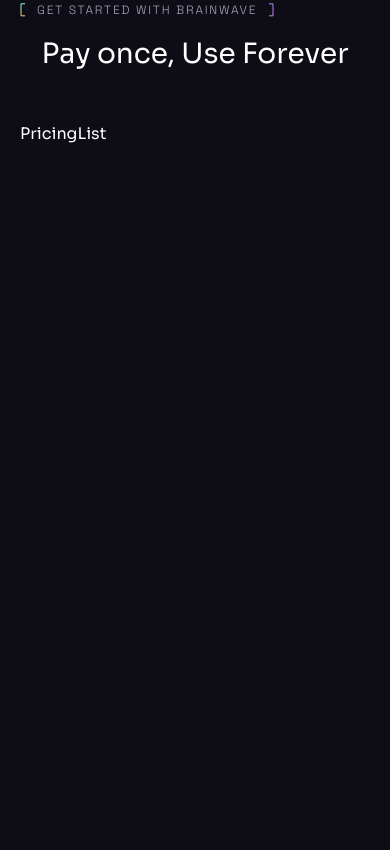
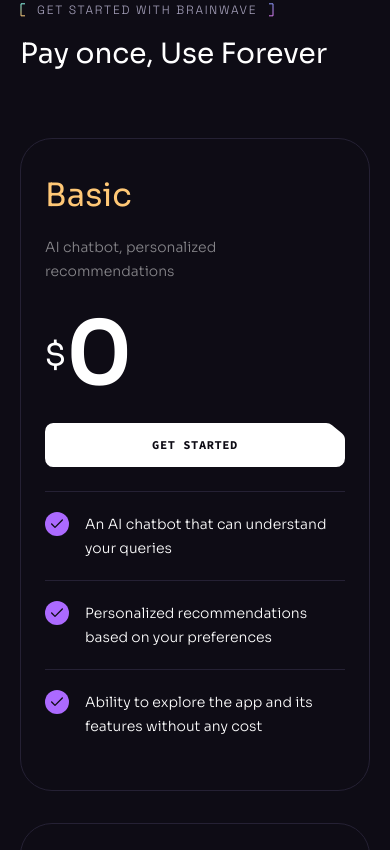
Before and after one commit to Shaheer5/brainwave, a React (Vite) app: page / in a window 390 px wide. Shown: the part 6880-7730 px from the top of the page. Before the commit the page ends 7066 px from the top, so only its background shows below. Built offline with nearby package versions, Linux system fonts and the light colour scheme.

Commit message:
Pricing Section Completed

```diff
--- a/src/components/Heading.jsx
+++ b/src/components/Heading.jsx
@@ -3,7 +3,7 @@
 
 const Heading = ({ className, title, text, tag }) => {
   return (
-    <div className={`${className} max-w-[50rem] mx-auto mb-12 lg:mb-20`}>
+    <div className={`${className} max-w-[50rem] mx-auto mb-12 lg:mb-20 md:text-center`}>
       {tag && <Tagline className="mb-4 md:justify-center">{tag}</Tagline>}
       {title && <h2 className="h2">{title}</h2>}
       {text && <p className="body-2 mt-4 text-n-4">{text}</p>}
--- a/src/components/Pricing.jsx
+++ b/src/components/Pricing.jsx
@@ -3,6 +3,7 @@
 import { smallSphere, stars } from "../assets";
 import Heading from "./Heading";
 import PricingList from "./PricingList";
+import { LeftLine, RightLine } from "./design/Pricing";
 
 const Pricing = () => {
   return (
@@ -27,13 +28,24 @@
           </div>
         </div>
         <Heading
-          className="text-center"
           tag="Get Started with Brainwave"
           title="Pay once, Use Forever"
         />
-        <div className="relatve">
+        <div className="relative">
           <PricingList />
+          <LeftLine />
+          <RightLine />
         </div>
+
+        <div className="flex justify-center mt-10">
+          <a
+            className="text-xs font-code font-bold tracking-wider uppercase border-b"
+            href="/pricing"
+          >
+            See the full details
+          </a>
+        </div>
+
       </div>
     </Section>
   );
--- a/src/components/PricingList.jsx
+++ b/src/components/PricingList.jsx
@@ -1,9 +1,54 @@
-import React from 'react'
+import React from "react";
+import { pricing } from "../constants";
+import Button from "./Button";
+import { check } from "../assets";
 
 const PricingList = () => {
   return (
-    <div>PricingList</div>
-  )
-}
+    <div className="flex gap-[1rem] max-lg:flex-wrap">
+      {pricing.map((item) => (
+        <div
+          key={item.id}
+          className={`w-[19rem] max-lg:w-full h-full px-6 bg-n-8 border border-n-6 rounded-[2rem] lg:w-auto even:py-14 odd:py-8 odd:my-4 [&>h4]:first:text-color-2 [&>h4]:even:text-color-1 [&>h4]:last:text-color-3`}
+        >
+          <h4 className="h4 mb-4">{item.title}</h4>
+          <p className="body-2 min-h-[4rem] mb-3 text-n-1/50">
+            {item.description}
+          </p>
+          <div className="flex items-center h-[5.5rem] mb-6">
+            {item.price && (
+              <>
+                <div className="h3">$</div>
+                <div className="text-[5.5rem] leading-none font-bold">
+                  {item.price}
+                </div>
+              </>
+            )}
+          </div>
+          <Button
+            className="w-full mb-6"
+            href={
+              item.price ? "/pricing" : "mailto:shaheermansoor321@gmail.com"
+            }
+            white={!!item.price}
+          >
+            {item.price ? "Get Started" : "Contact Us"}
+          </Button>
+          <ul>
+            {item.features.map((feature, index) => (
+              <li
+                key={index}
+                className="flex items-start py-5 border-t border-n-6"
+              >
+                <img src={check} alt="check" width={24} height={24} />
+                <p className="body-2 ml-4">{feature}</p>
+              </li>
+            ))}
+          </ul>
+        </div>
+      ))}
+    </div>
+  );
+};
 
-export default PricingList
+export default PricingList;
```
